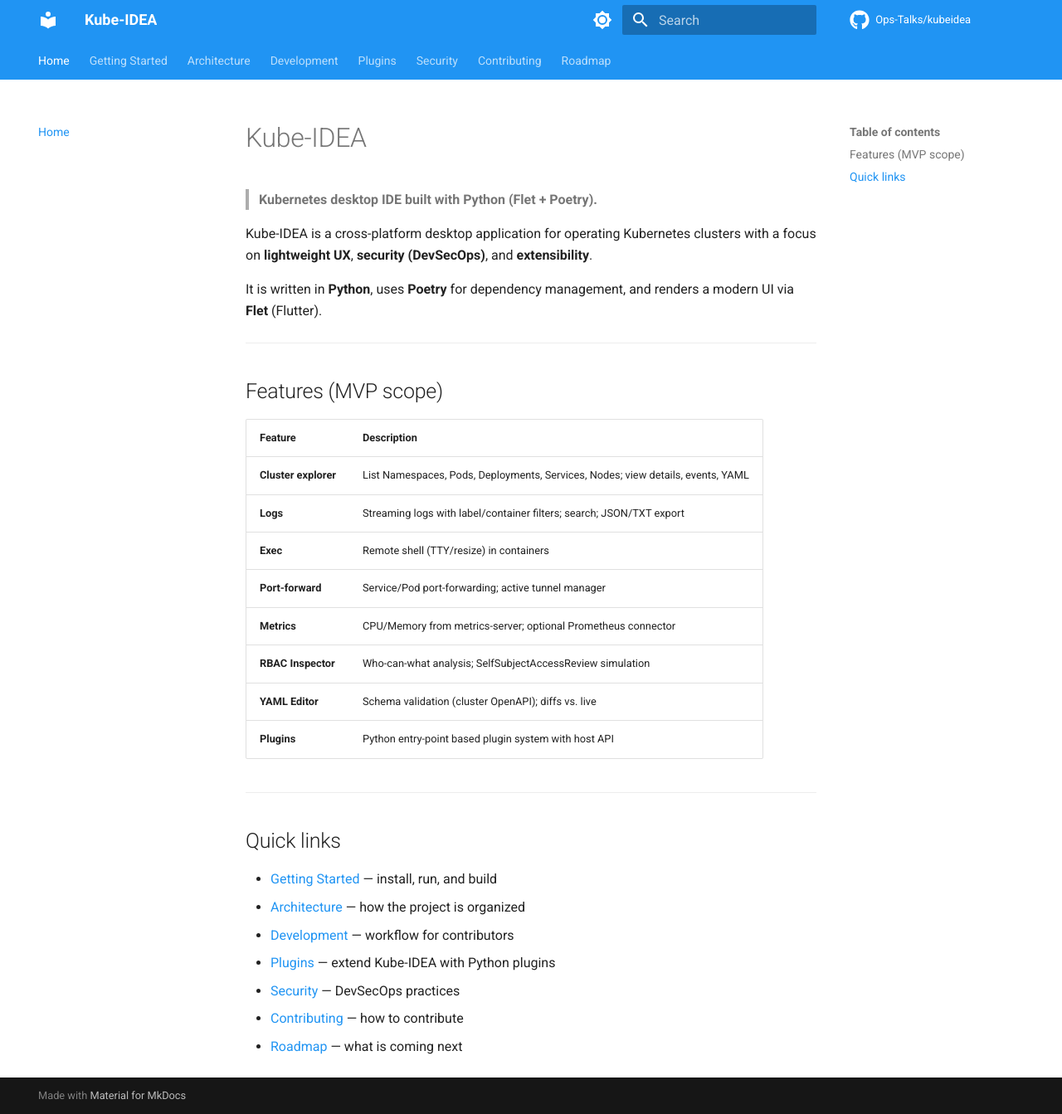
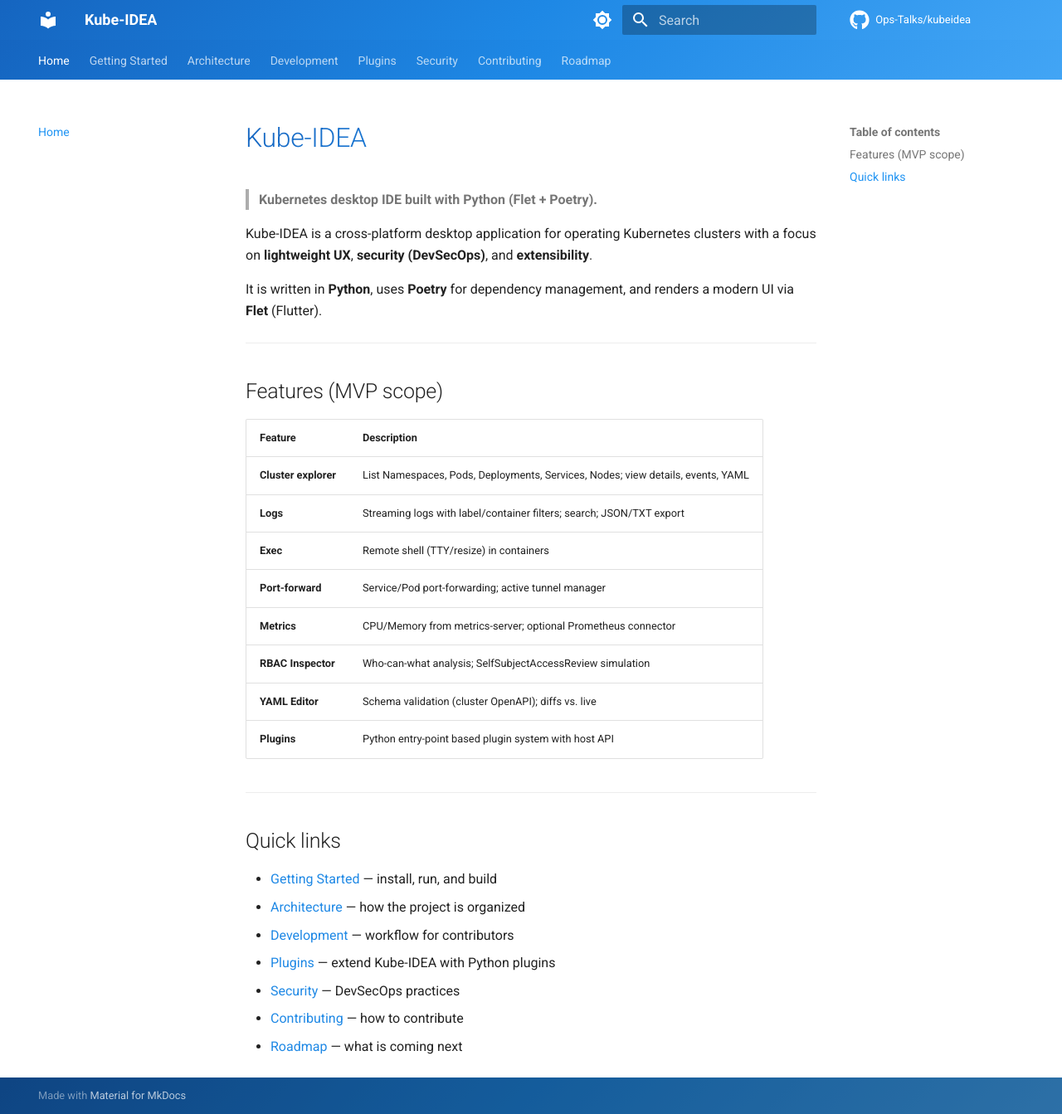
Before and after one commit to Ops-Talks/kubeidea, an MkDocs documentation site: the page built from docs/index.md, in a window 1280 px wide and 1343 px high. Shown: the whole window at 83% size. Built offline with MkDocs 1.6.1 and Material for MkDocs 9.7.7, drawn with Linux system fonts in a browser that asks for light colours; comment, search, counter and statistics services are not loaded.

Commit message:
Fix MkDocs CSS rendering and add blue gradient theme
- Add use_directory_urls: true for robust asset path resolution on GitHub Pages
- Create docs/stylesheets/extra.css with blue gradient color theme
- Add extra_css reference in mkdocs.yml

Agent-Logs-Url: https://github.com/Ops-Talks/kubeidea/sessions/3899332f-2694-4613-bf9b-19a3b3a07927

Co-authored-by: weyderfs <1542315+weyderfs@users.noreply.github.com>

```diff
--- /dev/null
+++ b/docs/stylesheets/extra.css
@@ -0,0 +1,64 @@
+/* ── Kube-IDEA – custom gradient theme ─────────────────────────────── */
+
+/* ---------- CSS custom properties (light mode) -------------------- */
+:root {
+  --ki-blue-start: #1565c0;      /* Material Blue 800  */
+  --ki-blue-mid:   #1e88e5;      /* Material Blue 600  */
+  --ki-blue-end:   #42a5f5;      /* Material Blue 400  */
+  --ki-gradient:   linear-gradient(135deg, var(--ki-blue-start), var(--ki-blue-mid), var(--ki-blue-end));
+}
+
+/* ---------- CSS custom properties (dark / slate mode) ------------- */
+[data-md-color-scheme="slate"] {
+  --ki-blue-start: #0d47a1;      /* Material Blue 900  */
+  --ki-blue-mid:   #1565c0;      /* Material Blue 800  */
+  --ki-blue-end:   #1e88e5;      /* Material Blue 600  */
+}
+
+/* ---------- Header gradient -------------------------------------- */
+.md-header {
+  background: var(--ki-gradient);
+}
+
+/* ---------- Top-level navigation tabs gradient -------------------- */
+.md-tabs {
+  background: var(--ki-gradient);
+}
+
+/* ---------- Hero / page title area ------------------------------- */
+.md-main .md-content h1 {
+  background: var(--ki-gradient);
+  -webkit-background-clip: text;
+  background-clip: text;
+  -webkit-text-fill-color: transparent;
+}
+
+/* ---------- Sidebar active link ---------------------------------- */
+.md-nav__link--active,
+.md-nav__link:is(:focus, :hover) {
+  color: var(--ki-blue-mid);
+}
+
+/* ---------- Accent buttons / links ------------------------------- */
+.md-typeset a {
+  color: var(--ki-blue-mid);
+}
+.md-typeset a:is(:focus, :hover) {
+  color: var(--ki-blue-start);
+}
+
+/* ---------- Admonition accent (info / note) ---------------------- */
+.md-typeset .admonition.note,
+.md-typeset details.note {
+  border-color: var(--ki-blue-mid);
+}
+
+/* ---------- Footer gradient -------------------------------------- */
+.md-footer {
+  background: var(--ki-gradient);
+}
+
+/* ---------- Search bar focus ring -------------------------------- */
+.md-search__form:is(:focus-within) {
+  box-shadow: 0 0 0 2px var(--ki-blue-end);
+}
--- a/mkdocs.yml
+++ b/mkdocs.yml
@@ -3,6 +3,7 @@ site_description: Kubernetes desktop IDE built with Python (Flet + Poetry).
 site_url: https://ops-talks.github.io/kubeidea/
 repo_name: Ops-Talks/kubeidea
 repo_url: https://github.com/Ops-Talks/kubeidea
+use_directory_urls: true
 
 theme:
   name: material
@@ -55,3 +56,6 @@ nav:
   - Security: security.md
   - Contributing: contributing.md
   - Roadmap: roadmap.md
+
+extra_css:
+  - stylesheets/extra.css
```
